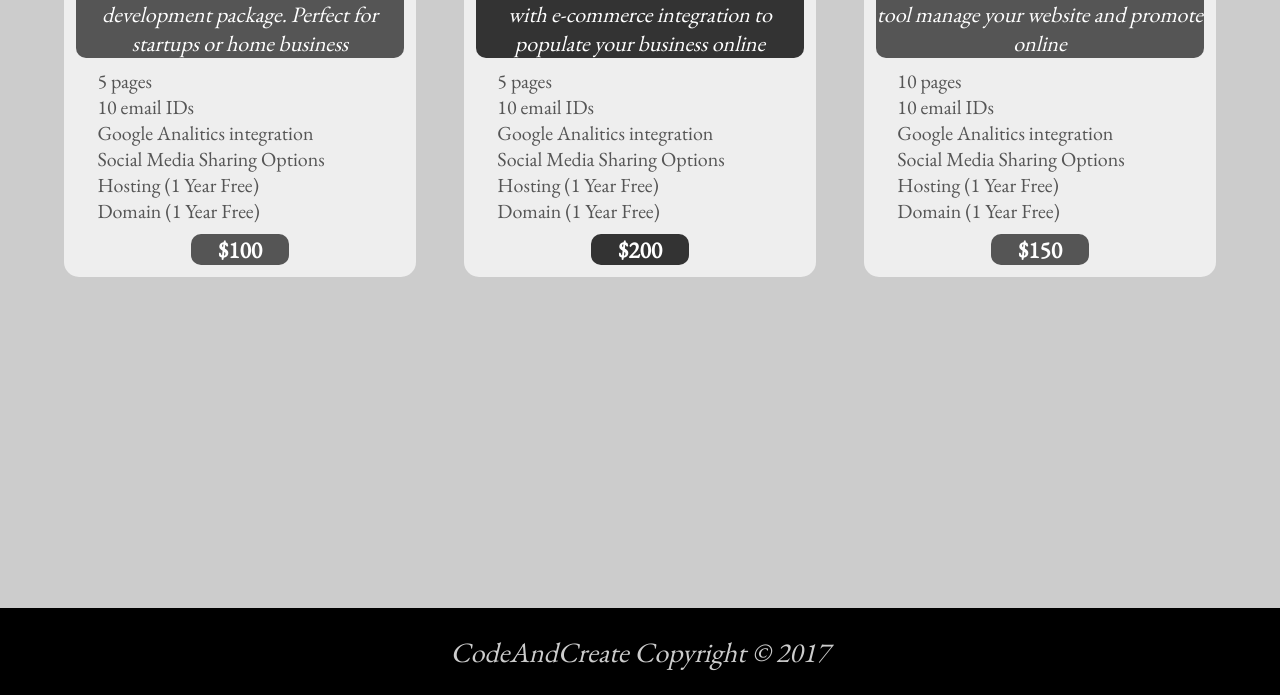
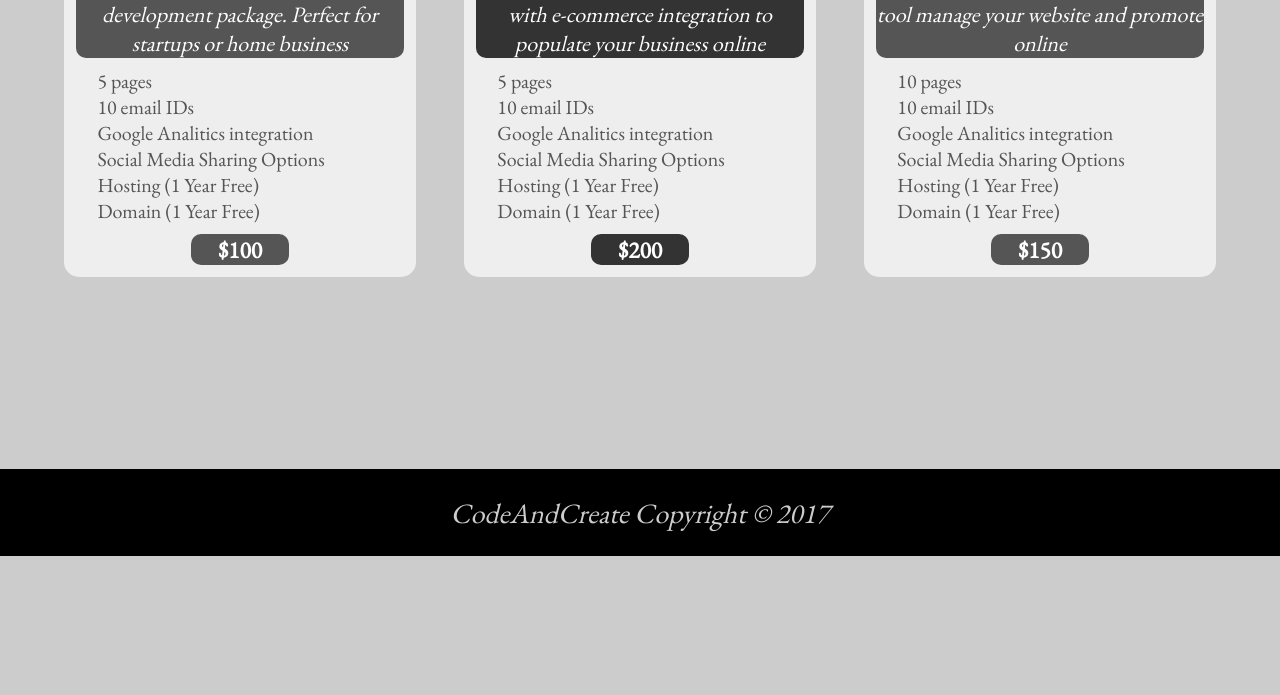
Before and after one commit to schmittkw/responsive_web2, a plain HTML site: page services.html in a window 1280 px wide. Shown: the part 251-946 px from the top of the page. After the commit the page ends 807 px from the top, so only its background shows below. Drawn offline with nearby package versions, Linux system fonts and the light colour scheme.

```diff
--- a/style.css
+++ b/style.css
@@ -300,9 +300,12 @@ section.services div.standard h3 {
     section.services {
         height: 680px;
     }
+    /* .wrapper{
+        min-height: 100vh;
+    } */
 }
 @media only screen and (min-width: 1025px){
-    section.services {
-        height: 715px;
+    .wrapper {
+        min-height: 90vh;
     }
 }
```
